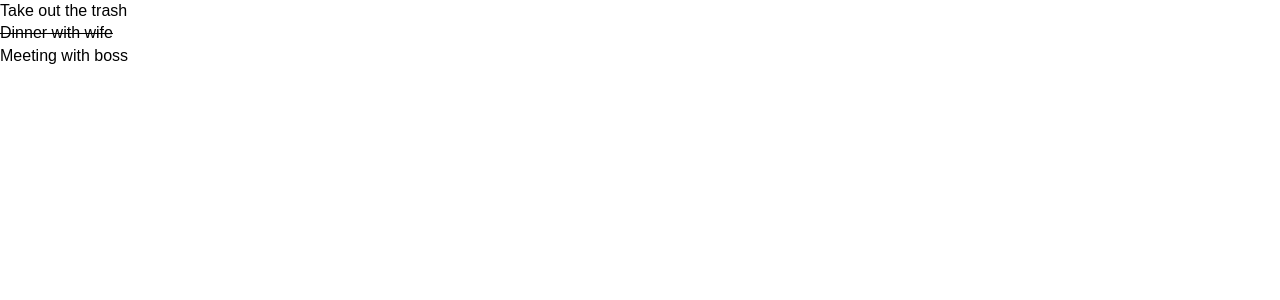
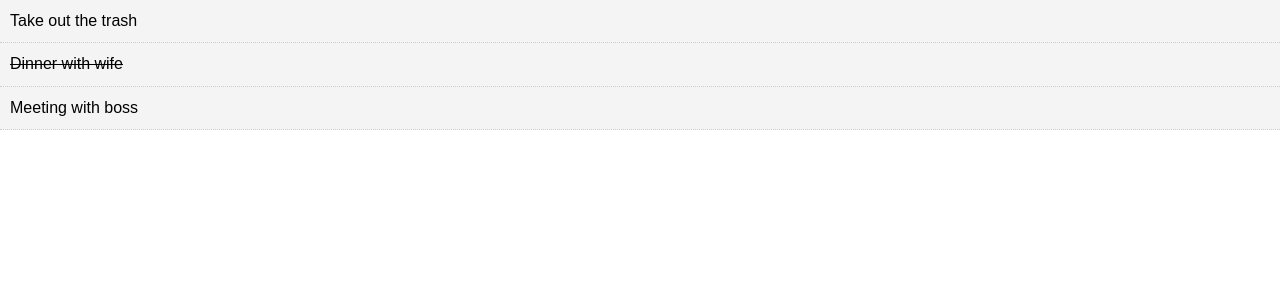
Before and after one commit to olaf-wilkosz/to-do-list, a React (Create React App) app: page / in a window 1280 px wide. Shown: the top 300 px of the page. Built offline with nearby package versions, Linux system fonts and the light colour scheme.

Commit message:
Add additional styling to ToDoItem Component

```diff
--- a/src/components/ToDoItem.js
+++ b/src/components/ToDoItem.js
@@ -4,6 +4,9 @@ import PropTypes from 'prop-types';
 export class ToDoItem extends Component {
   getStyle = () => {
     return {
+      backgroundColor: '#f4f4f4',
+      padding: '10px',
+      borderBottom: '1px #ccc dotted',
       textDecoration: this.props.todo.completed ? 'line-through' : 'none',
     }
   }
```
